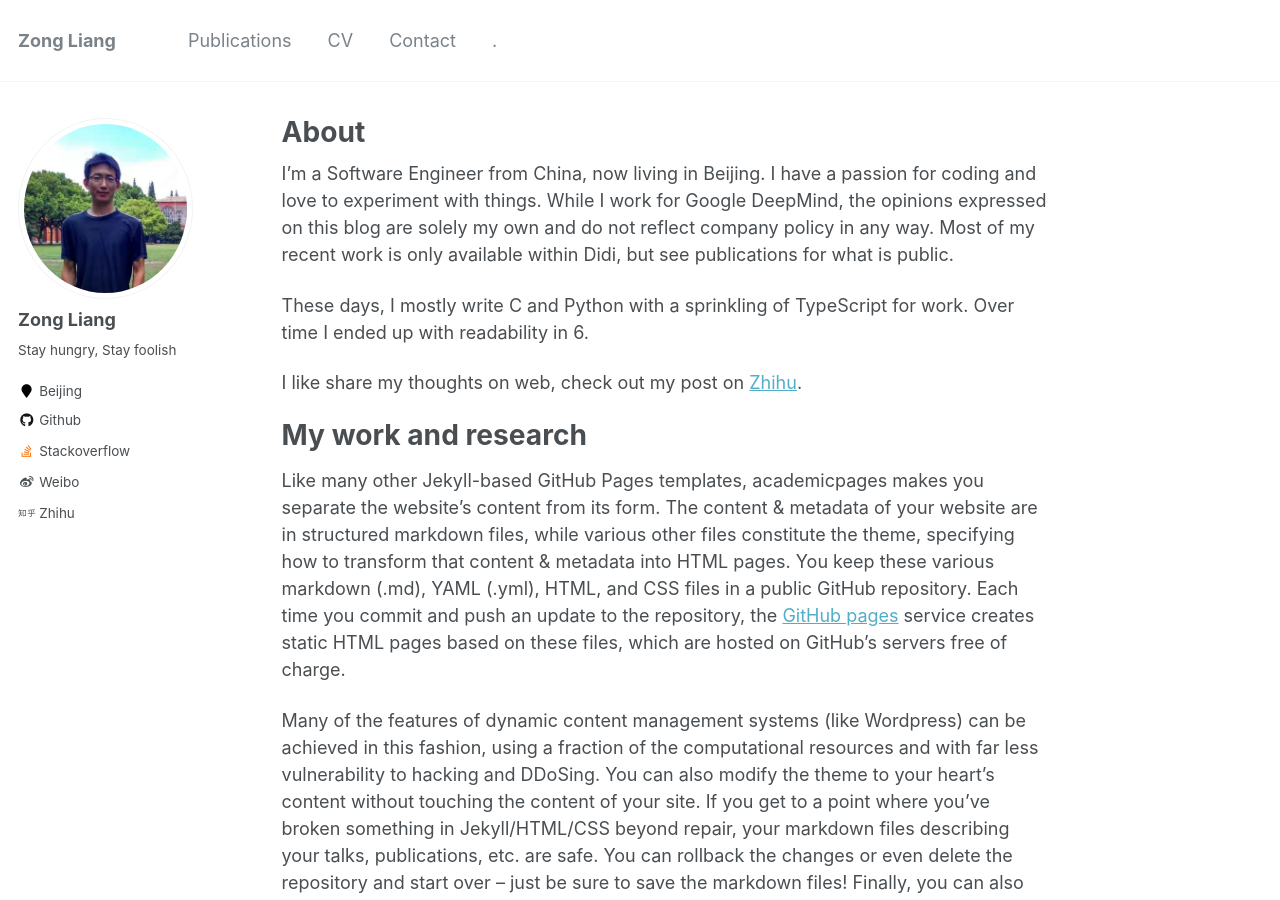
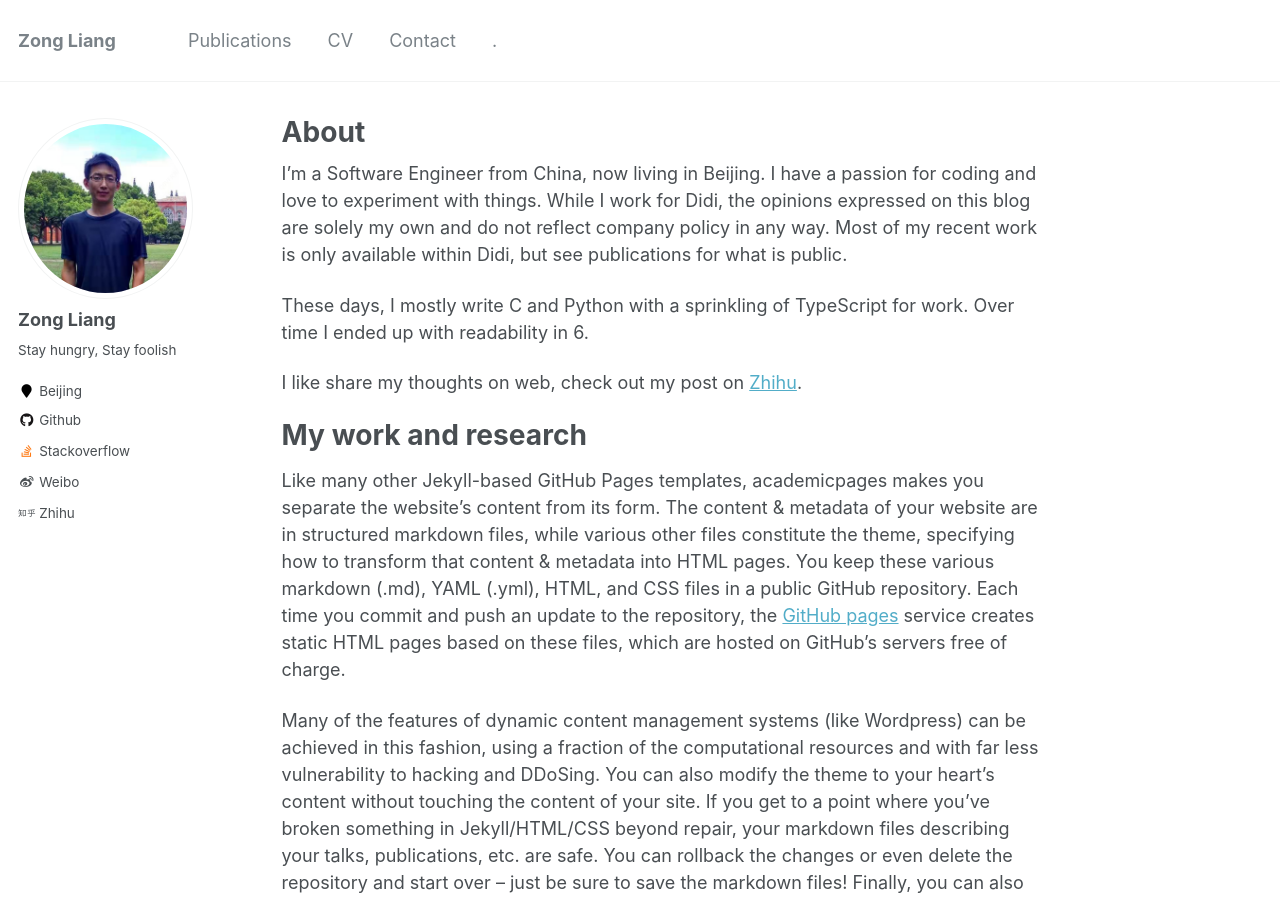
Before and after one commit to ZongL/zongl.github.io, a Jekyll site: the page built from _pages/about.md, in a window 1280 px wide and 900 px high. Built offline with Jekyll 4.4.1, drawn with Linux system fonts in a browser that asks for light colours.

Commit message:
Update about.md

```diff
--- a/_pages/about.md
+++ b/_pages/about.md
@@ -8,7 +8,7 @@ redirect_from:
   - /about.html
 ---
 
-I'm a Software Engineer from China, now living in Beijing. I have a passion for coding and love to experiment with things. While I work for Google DeepMind, the opinions expressed on this blog are solely my own and do not reflect company policy in any way. Most of my recent work is only available within Didi, but see publications for what is public.
+I'm a Software Engineer from China, now living in Beijing. I have a passion for coding and love to experiment with things. While I work for Didi, the opinions expressed on this blog are solely my own and do not reflect company policy in any way. Most of my recent work is only available within Didi, but see publications for what is public.
 
 These days, I mostly write C and Python with a sprinkling of TypeScript for work. Over time I ended up with readability in 6.
 
```
